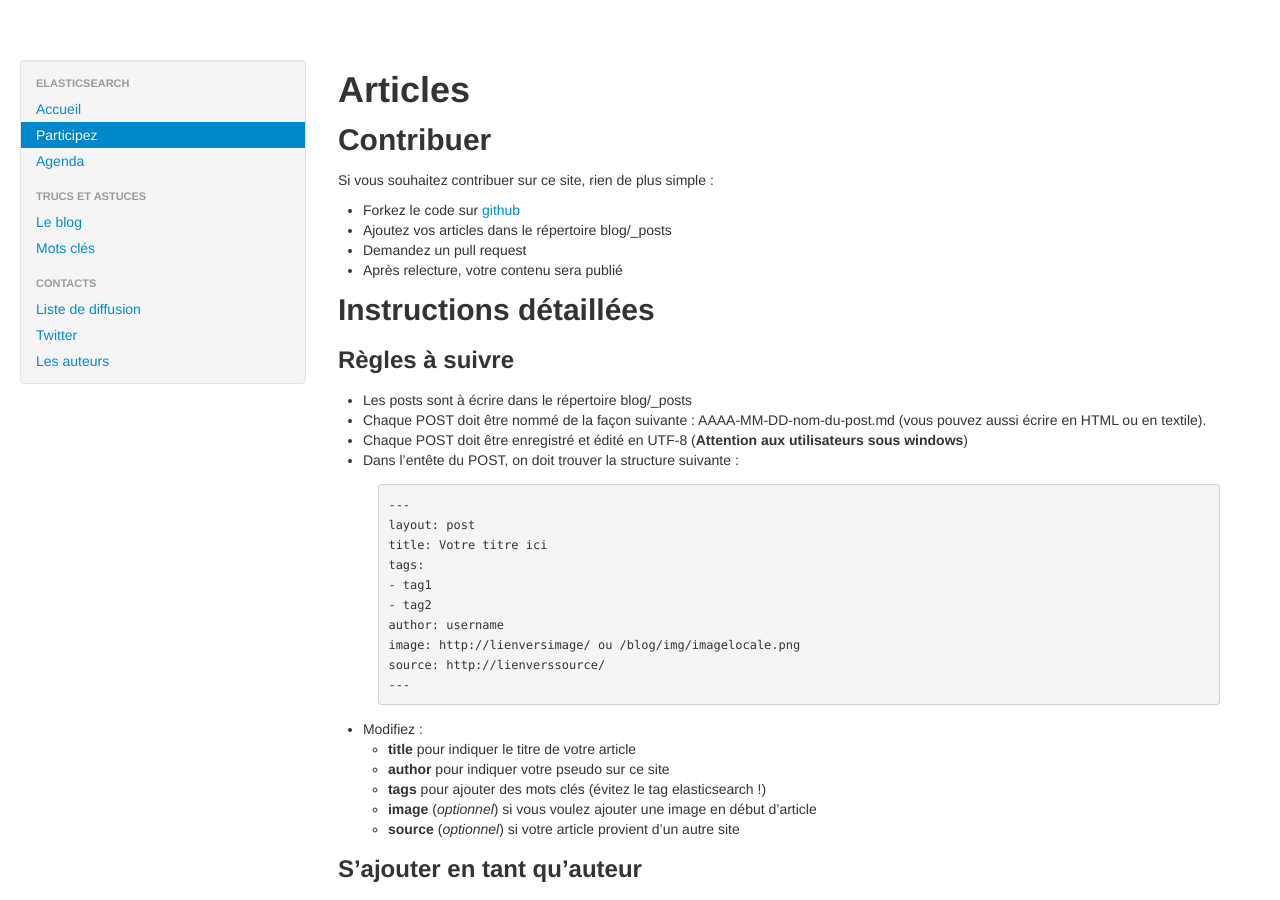
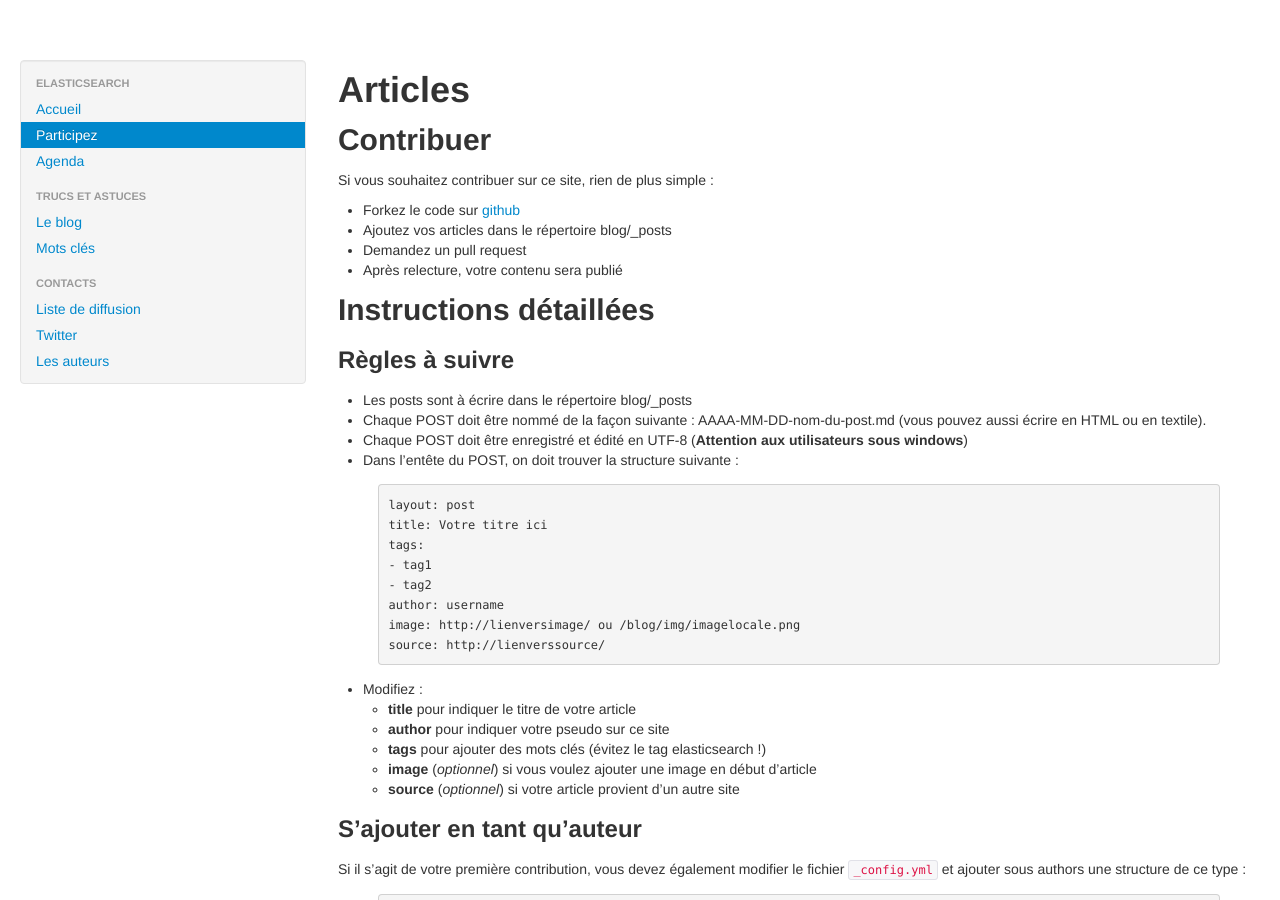
Before and after one commit to elasticsearchfr/elasticsearchfr.github.com, a Jekyll site: the page built from joinus.md, in a window 1280 px wide and 900 px high. Built offline with Jekyll 4.4.1, drawn with Linux system fonts in a browser that asks for light colours.

Commit message:
Add guidelines

```diff
--- a/joinus.md
+++ b/joinus.md
@@ -27,8 +27,6 @@ Instructions détaillées
 * Chaque POST doit être enregistré et édité en UTF-8 (**Attention aux utilisateurs sous windows**)
 * Dans l'entête du POST, on doit trouver la structure suivante :
 {% highlight txt %}
-{% raw %}
----
 layout: post
 title: Votre titre ici
 tags:
@@ -37,8 +35,6 @@ tags:
 author: username
 image: http://lienversimage/ ou /blog/img/imagelocale.png
 source: http://lienverssource/
----
-{% endraw %}
 {% endhighlight %}
 * Modifiez :
   * **title** pour indiquer le titre de votre article
@@ -52,14 +48,12 @@ source: http://lienverssource/
 Si il s'agit de votre première contribution, vous devez également modifier le fichier `_config.yml` et ajouter sous authors une
 structure de ce type :
 {% highlight txt %}
-{% raw %}
   username:
     fullname: Prénom Nom
     twitter: twitteraccount
     github: githubaccount
     gravatar: gravatarhash
     email: youremail
-{% endraw %}
 {% endhighlight %}
 
 **Attention** : Il faut bien mettre des espaces avant username et ne surtout pas utiliser de tabulation.
```
